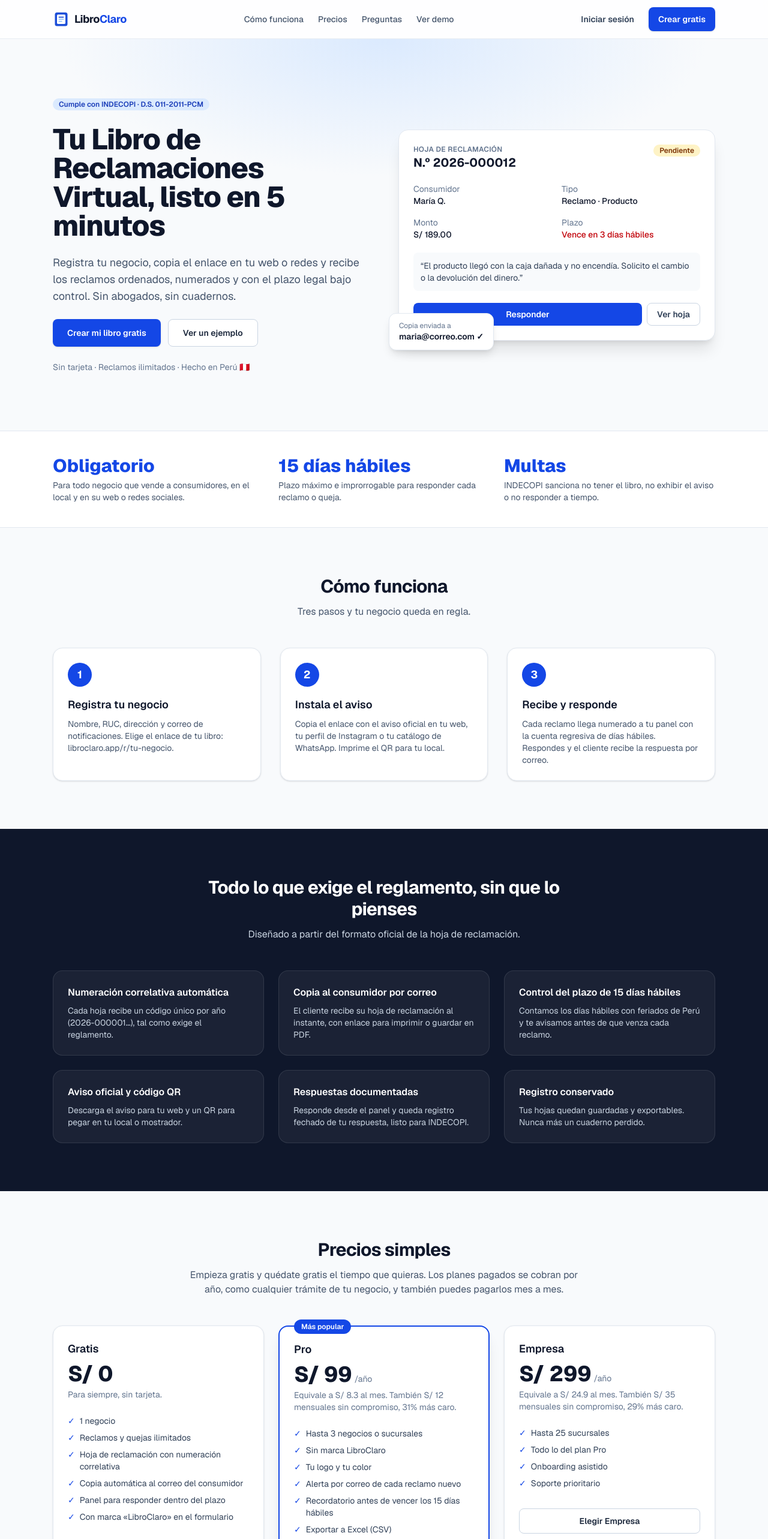
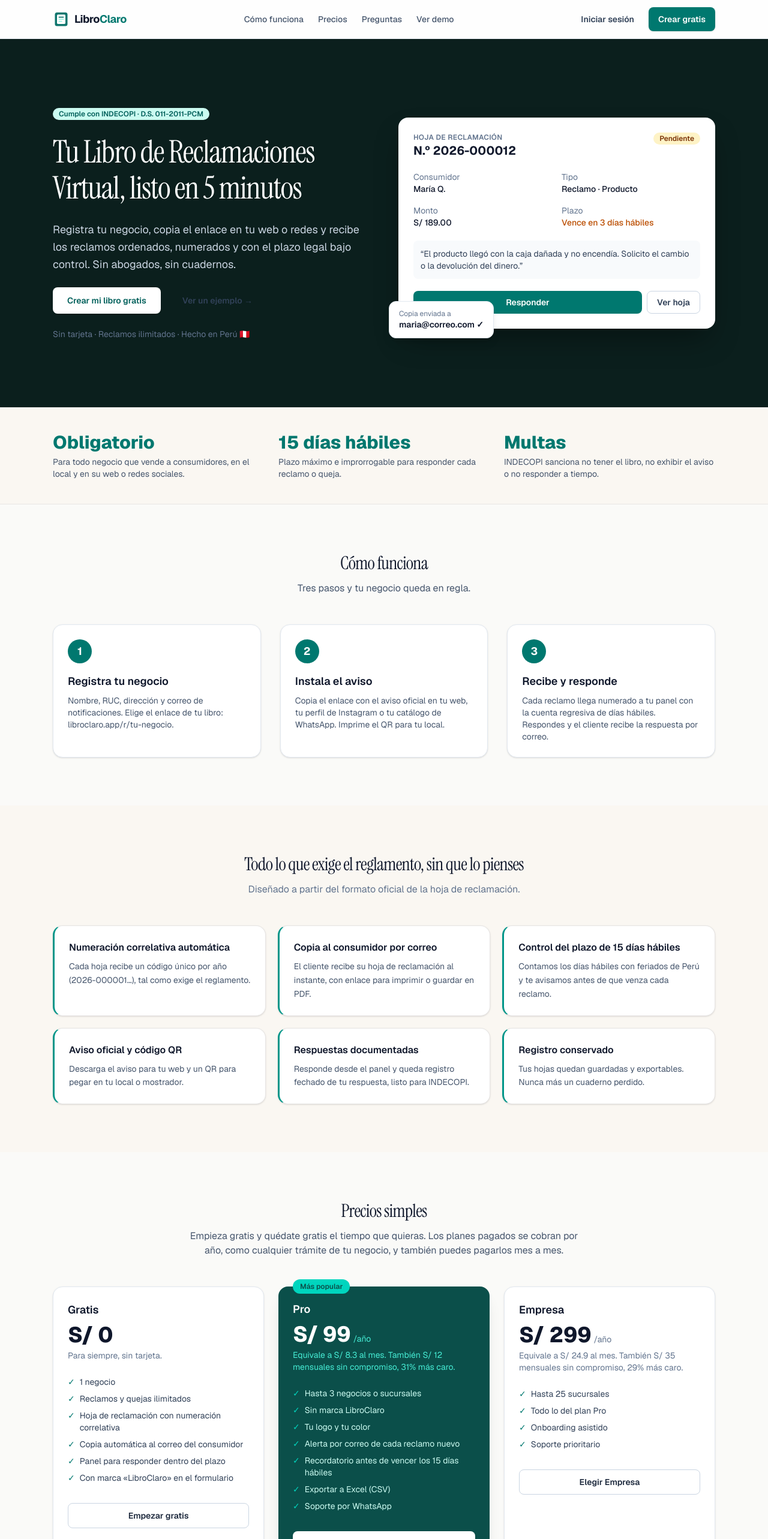
Before and after one commit to fcarruitero24/libroclaro, a Next.js app: page / in a window 1280 px wide. Shown: the top 2566 px of the page at 60% size. Built offline with nearby package versions, Linux system fonts and the light colour scheme; no server answers.

Commit message:
redesign: teal palette, Instrument Serif, dark hero, warm sections

```diff
--- a/src/app/globals.css
+++ b/src/app/globals.css
@@ -3,6 +3,7 @@
 @theme inline {
   --font-sans: var(--font-geist-sans), ui-sans-serif, system-ui, sans-serif;
   --font-mono: var(--font-geist-mono), ui-monospace, monospace;
+  --font-display: var(--font-instrument-serif), Georgia, serif;
 }
 
 :root {
@@ -14,7 +15,7 @@
 }
 
 body {
-  background: #f8fafc;
+  background: #fafaf8;
   color: #0f172a;
   font-family: var(--font-sans);
   -webkit-font-smoothing: antialiased;
@@ -22,8 +23,7 @@
 
 /* ---------------------------------------------------------------
    Accesibilidad: respeta a quien pidió menos movimiento en su
-   sistema operativo. Lleva !important para ganarle a cualquier
-   regla o utilidad de Tailwind, sin importar el orden del archivo.
+   sistema operativo.
    --------------------------------------------------------------- */
 @media (prefers-reduced-motion: reduce) {
   *,
@@ -41,21 +41,7 @@
 
 /* ---------------------------------------------------------------
    Aparición de secciones al hacer scroll.
-
-   El estado base NUNCA es opacity: 0. Si el navegador no soporta
-   animation-timeline (Firefox estable todavía lo tiene detrás de
-   un flag), el peor caso es que no haya animación, nunca que el
-   contenido quede invisible.
-
-   Solo se usa en secciones decorativas de la landing. Jamás en el
-   formulario del consumidor, el aviso legal, la hoja de
-   reclamación ni la cabecera.
    --------------------------------------------------------------- */
-/* La clase `.reveal` sola no hace NADA: no lleva opacity ni transform.
-   El componente RevealOnScroll agrega `.will-reveal` a lo que está
-   fuera de pantalla y luego `.is-revealed` cuando entra. Si el
-   JavaScript no corre, ninguna de las dos se agrega y el contenido
-   se ve normal. Ese es el respaldo. */
 @media (prefers-reduced-motion: no-preference) {
   .reveal.will-reveal {
     opacity: 0;
@@ -65,8 +51,6 @@
       transform 420ms ease-out;
   }
 
-  /* Cascada para hermanos en grilla: las tarjetas de una fila no
-     aparecen todas de golpe. */
   .reveal.will-reveal:nth-child(2) {
     transition-delay: 90ms;
   }
@@ -83,7 +67,6 @@
     transition-delay: 240ms;
   }
 
-  /* Va después para ganar por orden a igual especificidad. */
   .reveal.is-revealed {
     opacity: 1;
     transform: none;
@@ -91,8 +74,7 @@
 }
 
 /* ---------------------------------------------------------------
-   Entradas puntuales (errores de formulario, confirmaciones).
-   Solo opacity y transform.
+   Entradas puntuales.
    --------------------------------------------------------------- */
 @keyframes fade-up {
   from {
@@ -154,8 +136,6 @@
   animation: draw-stroke 520ms ease-out forwards;
 }
 
-/* 22 ≈ largo real del trazo del check, para que empiece a dibujarse
-   de inmediato en vez de esperar a que el offset baje. */
 .anim-check-mark {
   stroke-dasharray: 22;
   stroke-dashoffset: 22;
--- a/src/app/page.tsx
+++ b/src/app/page.tsx
@@ -62,31 +62,35 @@
       <SiteHeader />
       <main className="flex-1">
         {/* Hero */}
-        <section className="relative overflow-hidden">
-          <div className="pointer-events-none absolute inset-0 -z-10 bg-[radial-gradient(60%_50%_at_50%_0%,#dbeafe_0%,transparent_70%)]" />
-          <div className="mx-auto grid max-w-6xl items-center gap-12 px-4 py-16 sm:px-6 md:grid-cols-2 md:py-24">
+        <section className="relative overflow-hidden bg-[#0b1f1d]">
+          <div className="pointer-events-none absolute inset-0 -z-10 bg-[radial-gradient(65%_55%_at_50%_0%,rgba(15,118,110,0.35)_0%,transparent_70%)]" />
+          <div className="mx-auto grid max-w-6xl items-center gap-12 px-4 py-16 sm:px-6 md:grid-cols-2 md:py-28">
             <div className="space-y-6">
-              <Badge tone="blue">Cumple con INDECOPI · D.S. 011-2011-PCM</Badge>
-              <h1 className="text-4xl font-extrabold tracking-tight text-slate-900 sm:text-5xl">
+              <Badge tone="teal">Cumple con INDECOPI · D.S. 011-2011-PCM</Badge>
+              <h1 className="font-display text-4xl tracking-tight text-white sm:text-5xl md:text-[3.25rem] md:leading-[1.15]">
                 Tu Libro de Reclamaciones Virtual, listo en 5 minutos
               </h1>
-              <p className="text-lg text-slate-600">
+              <p className="text-lg leading-relaxed text-slate-300">
                 Registra tu negocio, copia el enlace en tu web o redes y recibe los reclamos ordenados, numerados y
                 con el plazo legal bajo control. Sin abogados, sin cuadernos.
               </p>
               <div className="flex flex-wrap gap-3">
-                <ButtonLink href="/registro" className="px-6 py-3 text-base">
+                <ButtonLink href="/registro" variant="white" className="px-6 py-3 text-base">
                   Crear mi libro gratis
                 </ButtonLink>
-                <ButtonLink href="/r/demo" variant="secondary" className="px-6 py-3 text-base">
-                  Ver un ejemplo
+                <ButtonLink
+                  href="/r/demo"
+                  variant="ghost"
+                  className="px-6 py-3 text-base text-slate-300 hover:bg-white/10 hover:text-white"
+                >
+                  Ver un ejemplo →
                 </ButtonLink>
               </div>
               <p className="text-sm text-slate-500">Sin tarjeta · Reclamos ilimitados · Hecho en Perú 🇵🇪</p>
             </div>
 
             <div className="relative">
-              <div className="rounded-2xl border border-slate-200 bg-white p-6 shadow-xl">
+              <div className="rounded-2xl border border-white/10 bg-white p-6 shadow-2xl shadow-black/40">
                 <div className="flex items-start justify-between">
                   <div>
                     <p className="text-xs font-semibold uppercase tracking-wide text-slate-500">Hoja de reclamación</p>
@@ -109,14 +113,14 @@
                   </div>
                   <div>
                     <dt className="text-slate-500">Plazo</dt>
-                    <dd className="font-medium text-red-700">Vence en 3 días hábiles</dd>
+                    <dd className="font-medium text-amber-700">Vence en 3 días hábiles</dd>
                   </div>
                 </dl>
                 <div className="mt-5 rounded-lg bg-slate-50 p-3 text-sm text-slate-700">
-                  “El producto llegó con la caja dañada y no encendía. Solicito el cambio o la devolución del dinero.”
+                  &ldquo;El producto llegó con la caja dañada y no encendía. Solicito el cambio o la devolución del dinero.&rdquo;
                 </div>
                 <div className="mt-5 flex gap-2">
-                  <span className="inline-flex flex-1 items-center justify-center rounded-lg bg-blue-700 px-4 py-2 text-sm font-semibold text-white">
+                  <span className="inline-flex flex-1 items-center justify-center rounded-lg bg-teal-700 px-4 py-2 text-sm font-semibold text-white">
                     Responder
                   </span>
                   <span className="inline-flex items-center justify-center rounded-lg border border-slate-300 px-4 py-2 text-sm font-semibold text-slate-700">
@@ -133,22 +137,22 @@
         </section>
 
         {/* Por qué */}
-        <section className="border-y border-slate-200 bg-white">
+        <section className="border-y border-stone-200 bg-[#faf7f2]">
           <div className="reveal mx-auto grid max-w-6xl gap-6 px-4 py-10 sm:px-6 md:grid-cols-3">
             <div>
-              <p className="text-3xl font-extrabold text-blue-700">Obligatorio</p>
+              <p className="text-3xl font-extrabold text-teal-700">Obligatorio</p>
               <p className="mt-1 text-sm text-slate-600">
                 Para todo negocio que vende a consumidores, en el local y en su web o redes sociales.
               </p>
             </div>
             <div>
-              <p className="text-3xl font-extrabold text-blue-700">15 días hábiles</p>
+              <p className="text-3xl font-extrabold text-teal-700">15 días hábiles</p>
               <p className="mt-1 text-sm text-slate-600">
                 Plazo máximo e improrrogable para responder cada reclamo o queja.
               </p>
             </div>
             <div>
-              <p className="text-3xl font-extrabold text-blue-700">Multas</p>
+              <p className="text-3xl font-extrabold text-teal-700">Multas</p>
               <p className="mt-1 text-sm text-slate-600">
                 INDECOPI sanciona no tener el libro, no exhibir el aviso o no responder a tiempo.
               </p>
@@ -159,7 +163,7 @@
         {/* Cómo funciona */}
         <section id="como-funciona" className="mx-auto max-w-6xl px-4 py-20 sm:px-6">
           <div className="reveal mx-auto max-w-2xl text-center">
-            <h2 className="text-3xl font-bold tracking-tight text-slate-900">Cómo funciona</h2>
+            <h2 className="font-display text-3xl tracking-tight text-slate-900">Cómo funciona</h2>
             <p className="mt-3 text-slate-600">Tres pasos y tu negocio queda en regla.</p>
           </div>
           <ol className="mt-12 grid gap-8 md:grid-cols-3">
@@ -181,7 +185,7 @@
               },
             ].map((s) => (
               <li key={s.n} className="reveal rounded-2xl border border-slate-200 bg-white p-6 shadow-sm">
-                <span className="inline-flex h-10 w-10 items-center justify-center rounded-full bg-blue-700 text-lg font-bold text-white">
+                <span className="inline-flex h-10 w-10 items-center justify-center rounded-full bg-teal-700 text-lg font-bold text-white">
                   {s.n}
                 </span>
                 <h3 className="mt-4 text-lg font-semibold text-slate-900">{s.t}</h3>
@@ -192,17 +196,22 @@
         </section>
 
         {/* Features */}
-        <section className="bg-slate-900 text-white">
+        <section className="bg-[#faf7f2]">
           <div className="mx-auto max-w-6xl px-4 py-20 sm:px-6">
             <div className="reveal mx-auto max-w-2xl text-center">
-              <h2 className="text-3xl font-bold tracking-tight">Todo lo que exige el reglamento, sin que lo pienses</h2>
-              <p className="mt-3 text-slate-300">Diseñado a partir del formato oficial de la hoja de reclamación.</p>
+              <h2 className="font-display text-3xl tracking-tight text-slate-900">
+                Todo lo que exige el reglamento, sin que lo pienses
+              </h2>
+              <p className="mt-3 text-slate-500">Diseñado a partir del formato oficial de la hoja de reclamación.</p>
             </div>
-            <div className="mt-12 grid gap-6 sm:grid-cols-2 lg:grid-cols-3">
+            <div className="mt-12 grid gap-5 sm:grid-cols-2 lg:grid-cols-3">
               {FEATURES.map((f) => (
-                <div key={f.title} className="reveal rounded-2xl border border-white/10 bg-white/5 p-6">
-                  <h3 className="font-semibold">{f.title}</h3>
-                  <p className="mt-2 text-sm text-slate-300">{f.text}</p>
+                <div
+                  key={f.title}
+                  className="reveal rounded-2xl border border-stone-200 border-l-[3px] border-l-teal-600 bg-white p-6 shadow-sm"
+                >
+                  <h3 className="font-semibold text-slate-900">{f.title}</h3>
+                  <p className="mt-2 text-sm leading-relaxed text-slate-600">{f.text}</p>
                 </div>
               ))}
             </div>
@@ -212,7 +221,7 @@
         {/* Precios */}
         <section id="precios" className="mx-auto max-w-6xl px-4 py-20 sm:px-6">
           <div className="reveal mx-auto max-w-2xl text-center">
-            <h2 className="text-3xl font-bold tracking-tight text-slate-900">Precios simples</h2>
+            <h2 className="font-display text-3xl tracking-tight text-slate-900">Precios simples</h2>
             <p className="mt-3 text-slate-600">
               Empieza gratis y quédate gratis el tiempo que quieras. Los planes pagados se cobran por año, como cualquier
               trámite de tu negocio, y también puedes pagarlos mes a mes.
@@ -227,46 +236,52 @@
                   key={id}
                   className={
                     highlight
-                      ? "relative rounded-2xl border-2 border-blue-700 bg-white p-6 shadow-xl transition duration-200 ease-out hover:-translate-y-1 hover:shadow-2xl"
+                      ? "relative rounded-2xl bg-teal-900 p-6 shadow-xl transition duration-200 ease-out hover:-translate-y-1 hover:shadow-2xl"
                       : "rounded-2xl border border-slate-200 bg-white p-6 shadow-sm transition duration-200 ease-out hover:-translate-y-1 hover:shadow-lg"
                   }
                 >
                   {highlight && (
-                    <span className="absolute -top-3 left-6 rounded-full bg-blue-700 px-3 py-1 text-xs font-semibold text-white">
+                    <span className="absolute -top-3 left-6 rounded-full bg-teal-400 px-3 py-1 text-xs font-semibold text-teal-900">
                       Más popular
                     </span>
                   )}
-                  <h3 className="text-lg font-semibold text-slate-900">{p.name}</h3>
+                  <h3 className={`text-lg font-semibold ${highlight ? "text-white" : "text-slate-900"}`}>{p.name}</h3>
                   {p.priceYearly === 0 ? (
                     <>
                       <p className="mt-2 flex items-baseline gap-1">
-                        <span className="text-4xl font-extrabold text-slate-900">S/ 0</span>
+                        <span className={`text-4xl font-extrabold ${highlight ? "text-white" : "text-slate-900"}`}>
+                          S/ 0
+                        </span>
                       </p>
-                      <p className="mt-1 text-sm text-slate-500">Para siempre, sin tarjeta.</p>
+                      <p className={`mt-1 text-sm ${highlight ? "text-teal-300" : "text-slate-500"}`}>
+                        Para siempre, sin tarjeta.
+                      </p>
                     </>
                   ) : (
                     <>
                       <p className="mt-2 flex items-baseline gap-1">
-                        <span className="text-4xl font-extrabold text-slate-900">S/ {p.priceYearly}</span>
-                        <span className="text-sm text-slate-500">/año</span>
+                        <span className={`text-4xl font-extrabold ${highlight ? "text-white" : "text-slate-900"}`}>
+                          S/ {p.priceYearly}
+                        </span>
+                        <span className={`text-sm ${highlight ? "text-teal-300" : "text-slate-500"}`}>/año</span>
                       </p>
-                      <p className="mt-1 text-sm text-slate-500">
+                      <p className={`mt-1 text-sm ${highlight ? "text-teal-300" : "text-slate-500"}`}>
                         Equivale a S/ {monthlyEquivalent(p)} al mes. También S/ {p.priceMonthly} mensuales sin
                         compromiso, {yearlySavings(p)}% más caro.
                       </p>
                     </>
                   )}
-                  <ul className="mt-6 space-y-2 text-sm text-slate-700">
+                  <ul className={`mt-6 space-y-2 text-sm ${highlight ? "text-teal-100" : "text-slate-700"}`}>
                     {p.features.map((f) => (
                       <li key={f} className="flex gap-2">
-                        <span className="text-blue-700">✓</span>
+                        <span className={highlight ? "text-teal-400" : "text-teal-700"}>✓</span>
                         {f}
                       </li>
                     ))}
                   </ul>
                   <ButtonLink
                     href="/registro"
-                    variant={highlight ? "primary" : "secondary"}
+                    variant={highlight ? "white" : "secondary"}
                     className="mt-8 w-full"
                   >
                     {id === "free" ? "Empezar gratis" : `Elegir ${p.name}`}
@@ -284,13 +299,15 @@
         {/* FAQ */}
         <section id="faq" className="border-t border-slate-200 bg-white">
           <div className="mx-auto max-w-3xl px-4 py-20 sm:px-6">
-            <h2 className="reveal text-center text-3xl font-bold tracking-tight text-slate-900">Preguntas frecuentes</h2>
+            <h2 className="reveal font-display text-center text-3xl tracking-tight text-slate-900">
+              Preguntas frecuentes
+            </h2>
             <div className="mt-10 divide-y divide-slate-200">
               {FAQ.map((item) => (
-                <details key={item.q} className="reveal group py-4">
+                <details key={item.q} className="reveal group py-5">
                   <summary className="flex cursor-pointer list-none items-center justify-between gap-4 text-left font-medium text-slate-900">
                     {item.q}
-                    <span className="text-slate-400 transition group-open:rotate-45">+</span>
+                    <span className="shrink-0 text-teal-600 transition group-open:rotate-45">+</span>
                   </summary>
                   <p className="mt-3 text-sm leading-relaxed text-slate-600">{item.a}</p>
                 </details>
@@ -301,16 +318,19 @@
 
         {/* CTA final */}
         <section className="mx-auto max-w-6xl px-4 py-20 sm:px-6">
-          <div className="reveal rounded-3xl bg-blue-700 px-6 py-14 text-center text-white shadow-xl">
-            <h2 className="text-3xl font-bold tracking-tight">Pon tu negocio en regla hoy</h2>
-            <p className="mx-auto mt-3 max-w-xl text-blue-100">
+          <div className="reveal rounded-3xl bg-gradient-to-br from-teal-900 via-teal-800 to-teal-700 px-6 py-16 text-center text-white shadow-xl">
+            <h2 className="font-display text-3xl tracking-tight">Pon tu negocio en regla hoy</h2>
+            <p className="mx-auto mt-3 max-w-xl text-teal-100">
               Crea tu Libro de Reclamaciones Virtual gratis y recibe tu enlace y aviso oficial en menos de 5 minutos.
             </p>
             <div className="mt-8 flex justify-center gap-3">
               <ButtonLink href="/registro" variant="white" className="px-6 py-3 text-base">
                 Crear mi libro gratis
               </ButtonLink>
-              <Link href="/r/demo" className="inline-flex items-center px-4 text-sm font-semibold text-white/90 hover:text-white">
+              <Link
+                href="/r/demo"
+                className="inline-flex items-center px-4 text-sm font-semibold text-teal-100 hover:text-white"
+              >
                 Ver demo →
               </Link>
             </div>
--- a/src/components/logo.tsx
+++ b/src/components/logo.tsx
@@ -4,11 +4,11 @@
 export function LogoMark({ className }: { className?: string }) {
   return (
     <svg viewBox="0 0 32 32" aria-hidden="true" className={cn("h-7 w-7", className)}>
-      <rect x="4" y="3" width="24" height="26" rx="4" fill="#1d4ed8" />
+      <rect x="4" y="3" width="24" height="26" rx="4" fill="#0f766e" />
       <rect x="8" y="7" width="16" height="18" rx="2" fill="#fff" />
-      <rect x="11" y="11" width="10" height="2" rx="1" fill="#1d4ed8" />
-      <rect x="11" y="15" width="10" height="2" rx="1" fill="#93c5fd" />
-      <rect x="11" y="19" width="7" height="2" rx="1" fill="#93c5fd" />
+      <rect x="11" y="11" width="10" height="2" rx="1" fill="#0f766e" />
+      <rect x="11" y="15" width="10" height="2" rx="1" fill="#99f6e4" />
+      <rect x="11" y="19" width="7" height="2" rx="1" fill="#99f6e4" />
     </svg>
   );
 }
@@ -18,7 +18,7 @@
     <Link href={href} className={cn("inline-flex items-center gap-2 font-bold text-slate-900", className)}>
       <LogoMark />
       <span className="text-lg tracking-tight">
-        Libro<span className="text-blue-700">Claro</span>
+        Libro<span className="text-teal-700">Claro</span>
       </span>
     </Link>
   );
--- a/src/components/site-footer.tsx
+++ b/src/components/site-footer.tsx
@@ -4,7 +4,7 @@
 
 export function SiteFooter() {
   return (
-    <footer className="border-t border-slate-200 bg-white">
+    <footer className="border-t border-stone-200 bg-[#fafaf8]">
       <div className="mx-auto max-w-6xl px-4 py-10 sm:px-6">
         <div className="flex flex-col gap-6 md:flex-row md:items-start md:justify-between">
           <div className="max-w-sm space-y-3">
--- a/src/components/ui.tsx
+++ b/src/components/ui.tsx
@@ -8,11 +8,11 @@
   "inline-flex items-center justify-center gap-2 rounded-lg px-4 py-2.5 text-sm font-semibold transition disabled:cursor-not-allowed disabled:opacity-60";
 
 const variants: Record<Variant, string> = {
-  primary: "bg-blue-700 text-white shadow-sm hover:bg-blue-800",
+  primary: "bg-teal-700 text-white shadow-sm hover:bg-teal-800",
   secondary: "border border-slate-300 bg-white text-slate-800 hover:bg-slate-50",
   ghost: "text-slate-700 hover:bg-slate-100",
   danger: "bg-red-600 text-white hover:bg-red-700",
-  white: "bg-white text-blue-800 shadow-sm hover:bg-blue-50",
+  white: "bg-white text-teal-800 shadow-sm hover:bg-teal-50",
 };
 
 export function Button({
@@ -32,7 +32,7 @@
 }
 
 const control =
-  "w-full rounded-lg border border-slate-300 bg-white px-3 py-2.5 text-sm text-slate-900 transition-[color,border-color,box-shadow] duration-150 ease-out placeholder:text-slate-400 focus:border-blue-600 focus:outline-none focus:ring-2 focus:ring-blue-600/20 disabled:bg-slate-50";
+  "w-full rounded-lg border border-slate-300 bg-white px-3 py-2.5 text-sm text-slate-900 transition-[color,border-color,box-shadow] duration-150 ease-out placeholder:text-slate-400 focus:border-teal-600 focus:outline-none focus:ring-2 focus:ring-teal-600/20 disabled:bg-slate-50";
 
 export function Input({ className, ...props }: ComponentProps<"input">) {
   return <input className={cn(control, className)} {...props} />;
@@ -92,7 +92,7 @@
 const alertStyles: Record<AlertKind, string> = {
   error: "border-red-200 bg-red-50 text-red-800",
   success: "border-green-200 bg-green-50 text-green-800",
-  info: "border-blue-200 bg-blue-50 text-blue-800",
+  info: "border-teal-200 bg-teal-50 text-teal-800",
   warning: "border-amber-200 bg-amber-50 text-amber-900",
 };
 
@@ -115,11 +115,12 @@
   );
 }
 
-type Tone = "slate" | "blue" | "green" | "amber" | "red" | "violet";
+type Tone = "slate" | "blue" | "teal" | "green" | "amber" | "red" | "violet";
 
 const tones: Record<Tone, string> = {
   slate: "bg-slate-100 text-slate-700",
   blue: "bg-blue-100 text-blue-800",
+  teal: "bg-teal-100 text-teal-800",
   green: "bg-green-100 text-green-800",
   amber: "bg-amber-100 text-amber-900",
   red: "bg-red-100 text-red-800",
```
Also changed, not shown: src/app/layout.tsx (+8 -2 lines).
